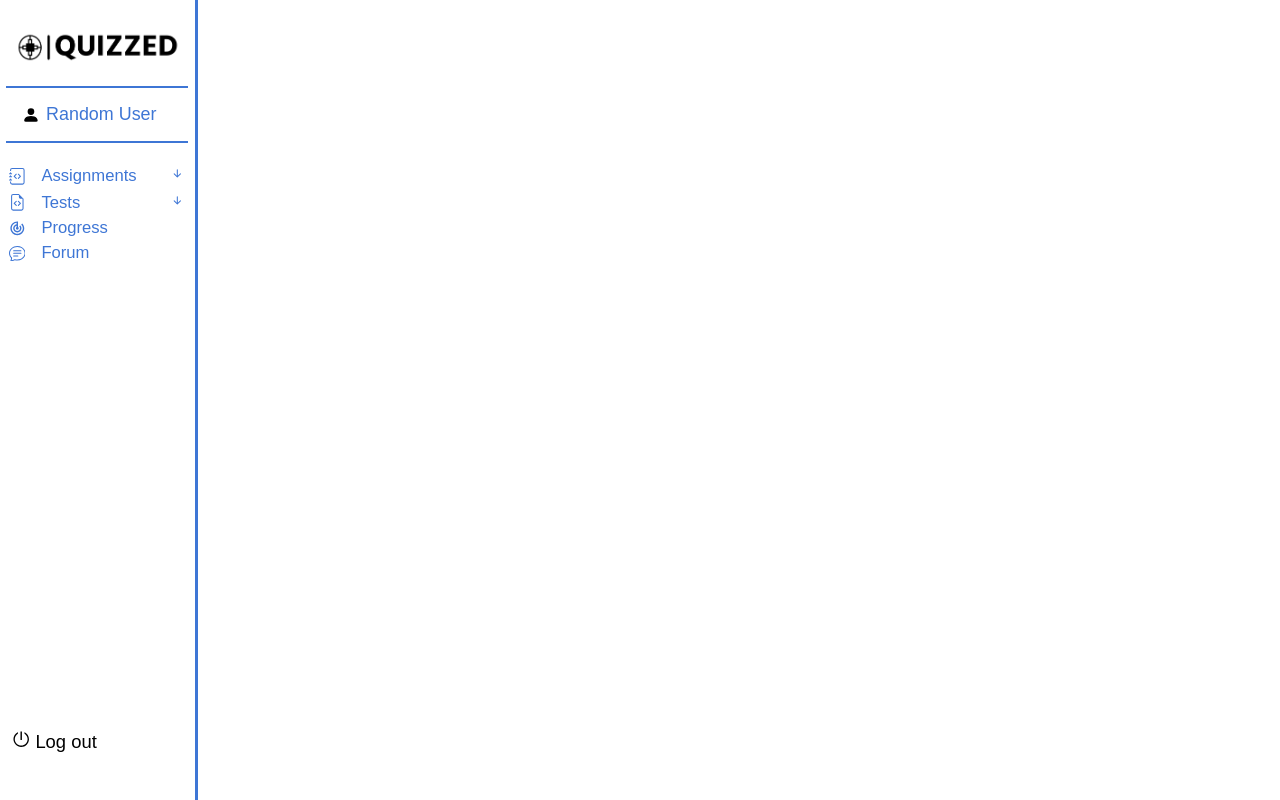
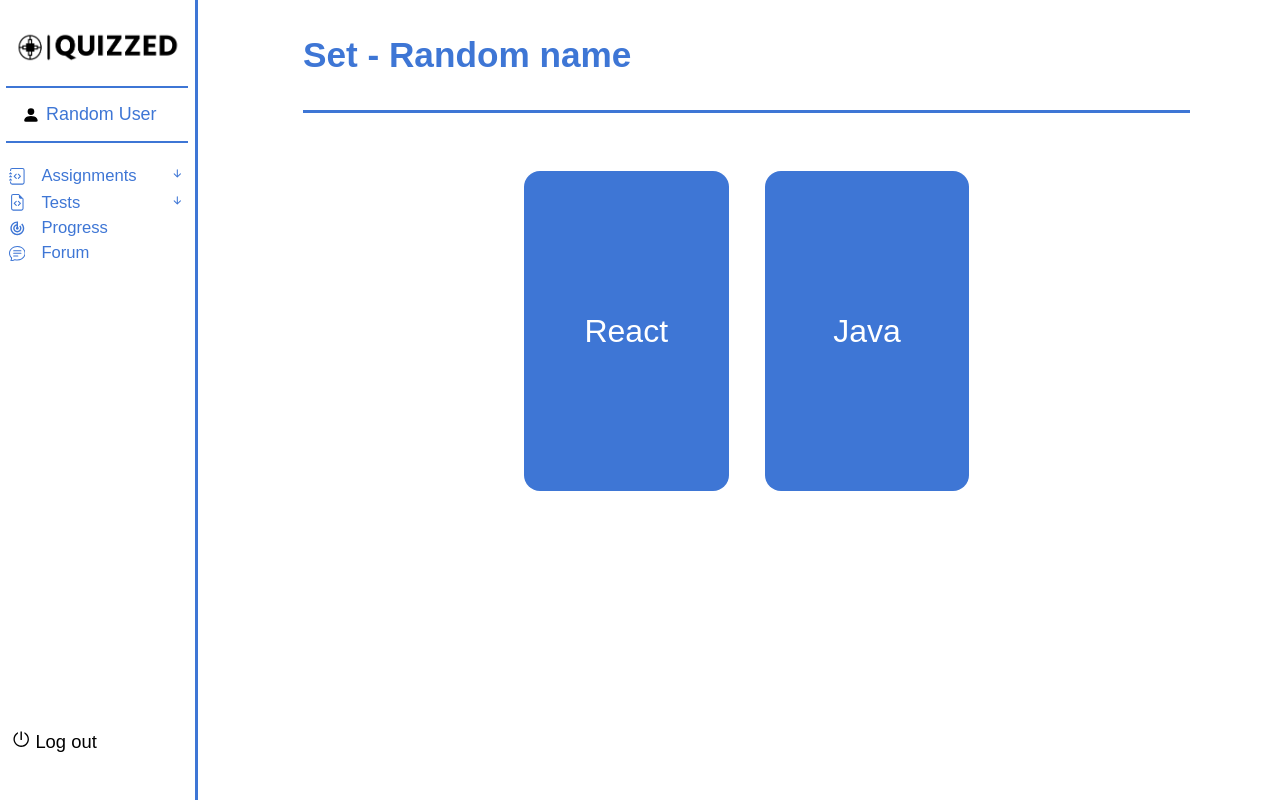
Before and after one commit to MartinezNicanor/IT1E-period-4, a React (Create React App) app: page /setOverview in a window 1280 px wide. Built offline with nearby package versions, Linux system fonts and the light colour scheme; the HTML template or start-up script is replaced by a standard one.

Commit message:
Add: started working on flashcars sets page:

```diff
--- a/src/App.js
+++ b/src/App.js
@@ -6,6 +6,7 @@ import Home from './pages/home/Home';
 import Profile from './pages/profile/Profile';
 import SideBar from "./components/navbar/SideBar";
 import ForumOverview from './pages/forum/ForumOverview';
+import SetOverview from "./pages/lookThroughSets/SetOverview";
 
 function App() {
   return (
@@ -20,6 +21,7 @@ function App() {
                 <Route path={"/"} element={<Home />} />
                 <Route path={"/profile"} element={<Profile />} />
                 <Route path="/forum" element={<ForumOverview />} />
+                <Route path="/setOverview" element={<SetOverview />} />
             </Routes>
         </div>
     </Router>
--- /dev/null
+++ b/src/pages/lookThroughSets/SetOverview.css
@@ -0,0 +1,11 @@
+.set-overview-container {
+    padding: 0 7vw;
+    grid-column: 3/13;
+}
+
+.set-overview-elements {
+    display: flex;
+    justify-content: center;
+    align-items: center;
+    margin-top: 5vh;
+}
--- /dev/null
+++ b/src/pages/lookThroughSets/SetOverview.js
@@ -0,0 +1,16 @@
+import React from "react";
+import "./SetOverview.css"
+import Header from "../../components/header/Header";
+import Card from "./components/Card";
+
+export default function SetOverview() {
+    return (
+        <div className="set-overview-container">
+            <Header title={"Set - Random name"} />
+            <div className="set-overview-elements">
+                <Card frontSide="React" backSide="React is a framework of JavaScript" />
+                <Card frontSide="Java" backSide="Some random fact" />
+            </div>
+        </div>
+    );
+}
--- /dev/null
+++ b/src/pages/lookThroughSets/components/Card.css
@@ -0,0 +1,21 @@
+.flash-card {
+    display: flex;
+    align-items: center;
+    justify-content: center;
+    font-size: 4vh;
+    width: 16vw;
+    height: 40vh;
+    margin: 18px;
+    cursor: pointer;
+    border-radius: 2vh;
+}
+
+.flash-card.front {
+    background-color: #3E76D5;
+    color: white;
+}
+
+.flash-card.back {
+    background-color: #568ae3;
+    color: white;
+}
--- /dev/null
+++ b/src/pages/lookThroughSets/components/Card.js
@@ -0,0 +1,19 @@
+import React from "react";
+import "./Card.css";
+
+function Card( { frontSide, backSide } ) {
+    const [isFront, changeFace] = React.useState(true);
+    function handleClick() {
+        changeFace(oldState => !oldState);
+    }
+    const term = isFront ? frontSide : backSide;
+    const sideClass = isFront ? "front" : "back";
+    const classList = `flash-card ${sideClass}`;
+    return (
+        <div className={classList} onClick={handleClick}>
+            {term}
+        </div>
+    );
+}
+
+export default Card;
```
